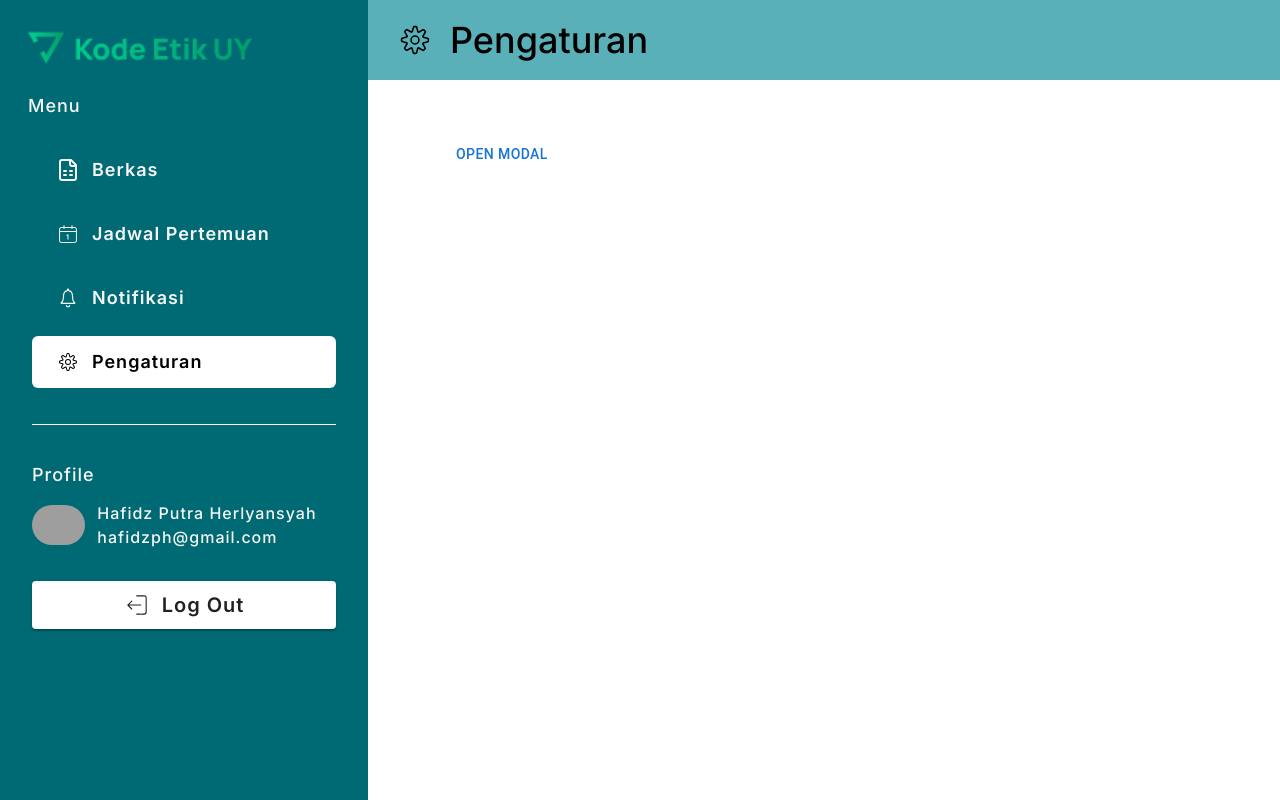
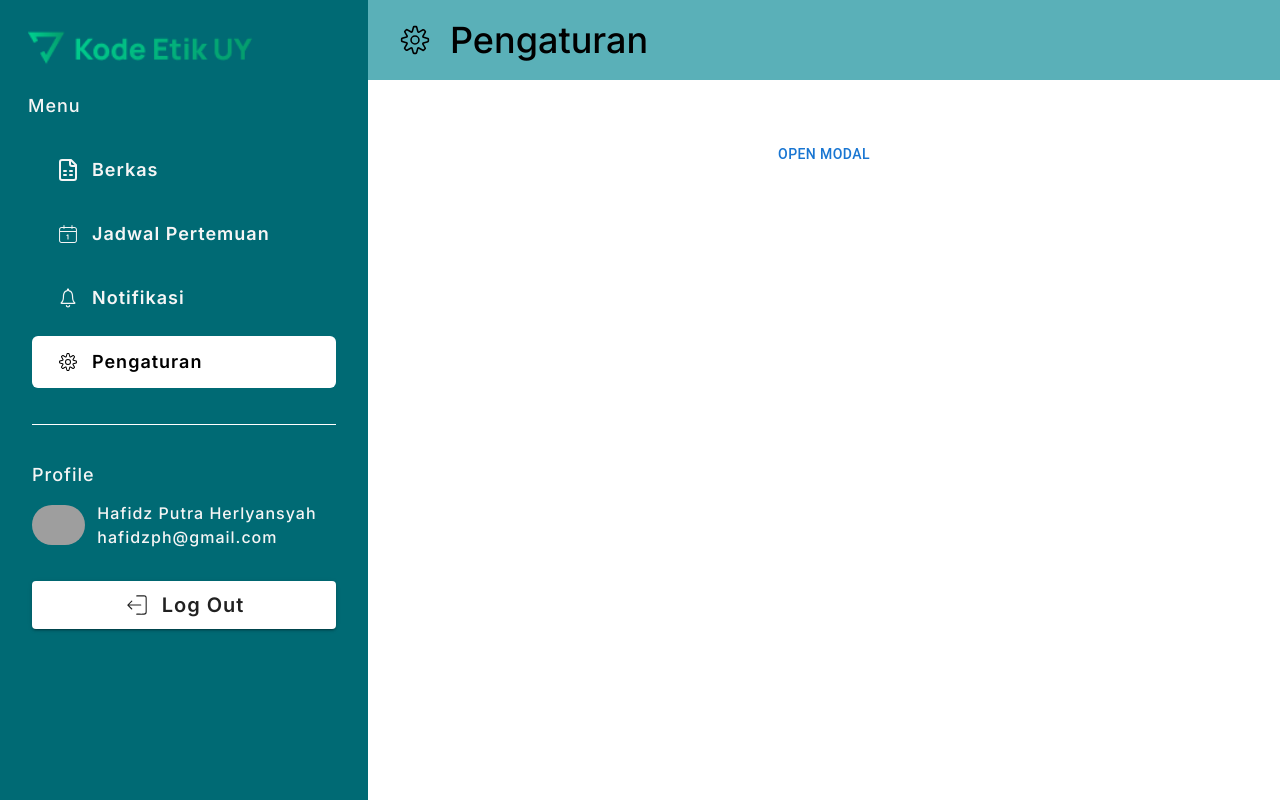
Before and after one commit to rioogp/komite-etik-UY, a React (Vite) app: page /pengaturan in a window 1280 px wide. Built offline with nearby package versions, Linux system fonts and the light colour scheme; grey boxes are pictures that could not be loaded.

Commit message:
change modal to compound component

```diff
--- a/src/components/Hero.jsx
+++ b/src/components/Hero.jsx
@@ -68,6 +68,7 @@ function Hero({ title, title2, typeImage, page, desc }) {
               variant="contained"
               color="info"
               className="w-52 md:w-56 h-14 flex gap-3 justify-center items-center"
+              onClick={() => navigate("/berkas")}
             >
               Get Started <IoIosArrowRoundForward size={28} />
             </Button>
--- a/src/components/ModalComponent.jsx
+++ b/src/components/ModalComponent.jsx
@@ -1,18 +1,40 @@
-import React, { useState } from "react";
-import { Button, Modal, Box, IconButton, Typography } from "@mui/material";
+import React, {
+  cloneElement,
+  createContext,
+  useContext,
+  useState,
+} from "react";
+import { Modal, Box, IconButton } from "@mui/material";
 import { IoMdClose } from "react-icons/io";
 import { motion } from "framer-motion";
 import Heading from "./Heading";
+import { createPortal } from "react-dom";
 
-function ModalComponent() {
+const ModalContext = createContext();
+
+function ModalComponent({ children }) {
   const [open, setOpen] = useState(false);
 
   const handleOpen = () => setOpen(true);
   const handleClose = () => setOpen(false);
 
   return (
-    <div>
-      <Button onClick={handleOpen}>Open Modal</Button>
+    <ModalContext.Provider value={{ open, handleOpen, handleClose }}>
+      {children}
+    </ModalContext.Provider>
+  );
+}
+
+function OpenButton({ children }) {
+  const { handleOpen } = useContext(ModalContext);
+
+  return cloneElement(children, { onClick: handleOpen });
+}
+
+function ModalWindow({ children }) {
+  const { open, handleClose } = useContext(ModalContext);
+
+  return createPortal(
     <Modal
       open={open}
       onClose={handleClose}
@@ -57,10 +79,73 @@ function ModalComponent() {
             <IoMdClose size={42} />
           </IconButton>
         </Box>
+        <div>{children}</div>
       </motion.div>
-      </Modal>
-    </div>
+    </Modal>,
+    document.body
   );
 }
 
+ModalComponent.OpenButton = OpenButton;
+ModalComponent.ModalWindow = ModalWindow;
+
+// function ModalComponent() {
+//   const [open, setOpen] = useState(false);
+
+//   const handleOpen = () => setOpen(true);
+//   const handleClose = () => setOpen(false);
+
+//   return (
+//     <div>
+//       <Button onClick={handleOpen}>Open Modal</Button>
+//       <Modal
+//         open={open}
+//         onClose={handleClose}
+//         aria-labelledby="modal-title"
+//         aria-describedby="modal-description"
+//       >
+//         <motion.div
+//           initial={{ opacity: 0, scale: 0.8 }}
+//           animate={{ opacity: 1, scale: 1 }}
+//           exit={{ opacity: 0, scale: 0.8 }}
+//           transition={{ duration: 0.3 }}
+//           style={{
+//             position: "fixed",
+//             top: "50%",
+//             left: "50%",
+//             transform: "translate(-50%, -50%)",
+//           }}
+//         >
+//           <Box
+//             sx={{
+//               position: "absolute",
+//               top: "50%",
+//               left: "50%",
+//               transform: "translate(-50%, -50%)",
+//               width: 1000,
+//               height: 800,
+//               bgcolor: "background.paper",
+//               borderRadius: "15px",
+//               boxShadow: 24,
+//               px: 7,
+//               py: 3,
+//             }}
+//             className="flex justify-between items-baseline"
+//           >
+//             <Box className="flex flex-col justify-center items-start gap-5">
+//               <Heading type="custom" fontSize="text-5xl">
+//                 Modal Title
+//               </Heading>
+//               <span className="text-xl text-slate-600">Modal Subtitle</span>
+//             </Box>
+//             <IconButton aria-label="close" onClick={handleClose}>
+//               <IoMdClose size={42} />
+//             </IconButton>
+//           </Box>
+//         </motion.div>
+//       </Modal>
+//     </div>
+//   );
+// }
+
 export default ModalComponent;
--- a/src/pages/Settings.jsx
+++ b/src/pages/Settings.jsx
@@ -1,6 +1,7 @@
 import { useOutletContext } from "react-router-dom";
 import ModalComponent from "../components/ModalComponent";
 import usePageTitle from "../hooks/usePageTitle";
+import { Button } from "@mui/material";
 
 function Settings() {
   const [setTitle] = useOutletContext();
@@ -10,7 +11,12 @@ function Settings() {
 
   return (
     <>
-      <ModalComponent />
+      <ModalComponent>
+        <ModalComponent.OpenButton>
+          <Button>Open Modal</Button>
+        </ModalComponent.OpenButton>
+        <ModalComponent.ModalWindow />
+      </ModalComponent>
     </>
   );
 }
```
Lines whose indentation alone changed are shown as unchanged.
